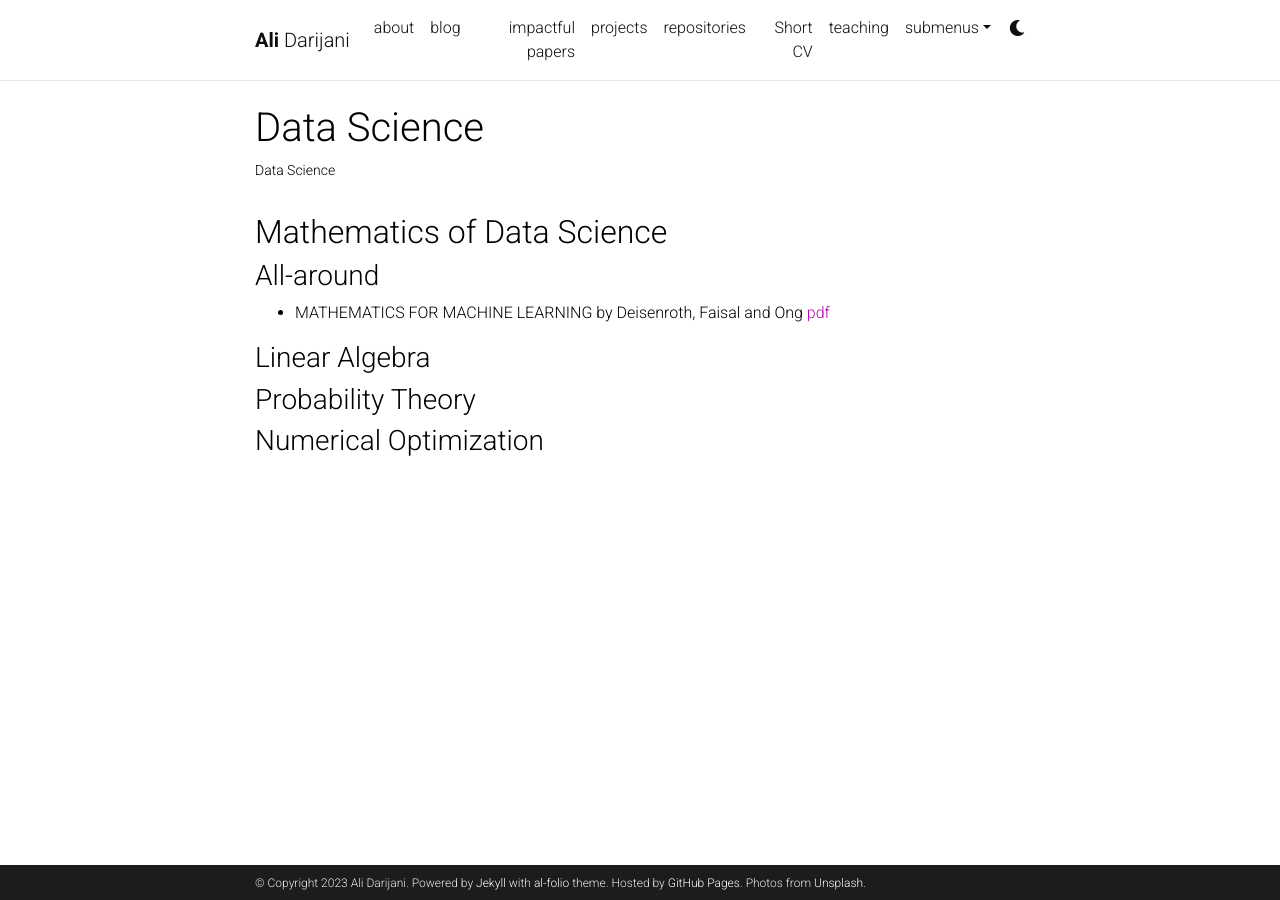
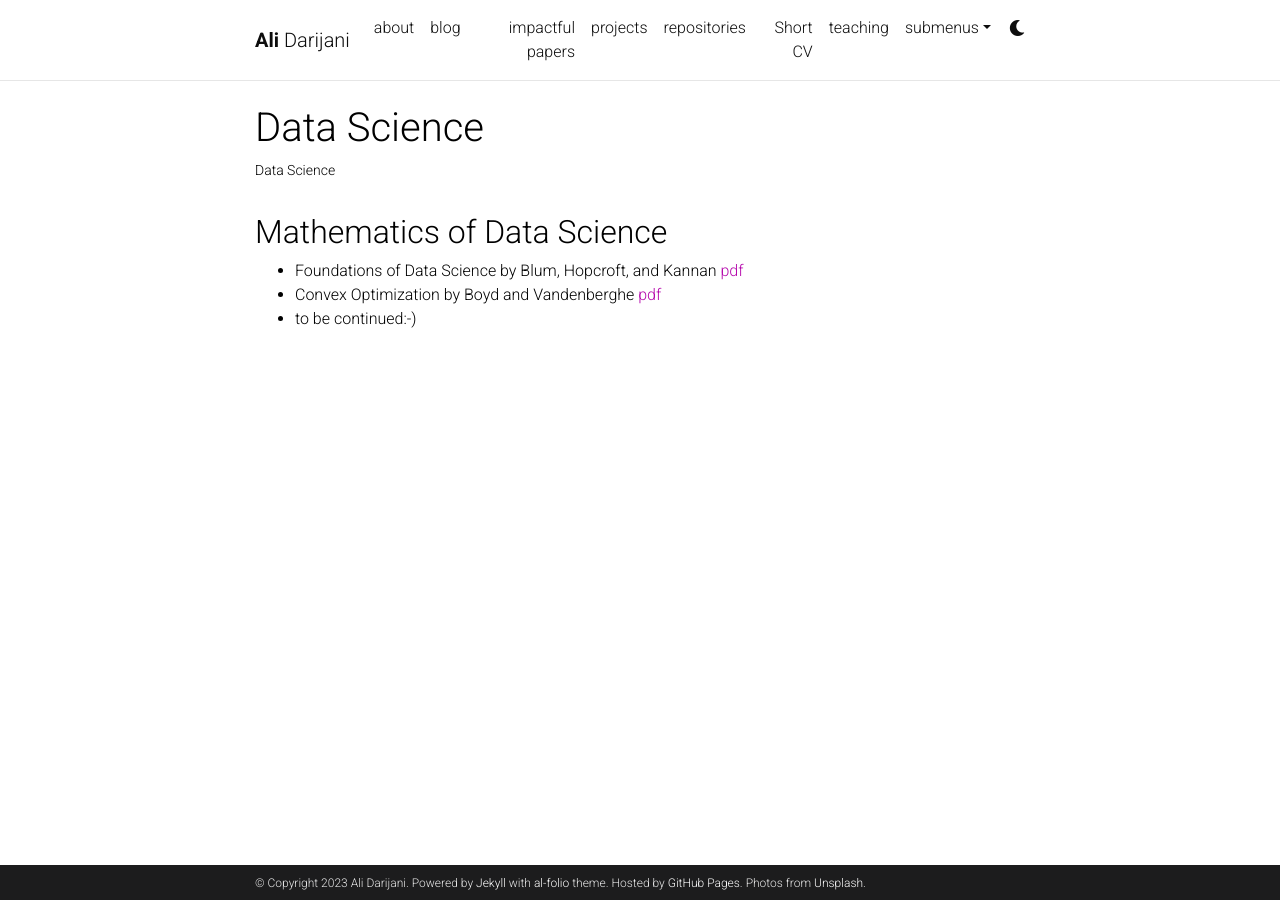
Before and after one commit to adarijani/adarijani.github.io_archived, a Jekyll site: the page built from _projects/data.md, in a window 1280 px wide. Built offline with Jekyll 4.4.1, drawn with Linux system fonts in a browser that asks for light colours; comment, search, counter and statistics services are not loaded; a style sheet for code colours, icons or effects is not loaded.

Commit message:
Update data.md

```diff
--- a/_projects/data.md
+++ b/_projects/data.md
@@ -8,11 +8,6 @@ category: teaching
 ---
 
 ## Mathematics of Data Science
-
-### All-around
-
-* MATHEMATICS FOR MACHINE LEARNING by Deisenroth, Faisal and Ong [pdf](https://mml-book.github.io/book/mml-book.pdf)
-
-### Linear Algebra
-### Probability Theory
-### Numerical Optimization
+* Foundations of Data Science by Blum, Hopcroft, and Kannan [pdf](https://home.ttic.edu/~avrim/book.pdf)
+* Convex Optimization by Boyd and Vandenberghe [pdf](https://web.stanford.edu/~boyd/cvxbook/bv_cvxbook.pdf)
+* to be continued:-)
```
